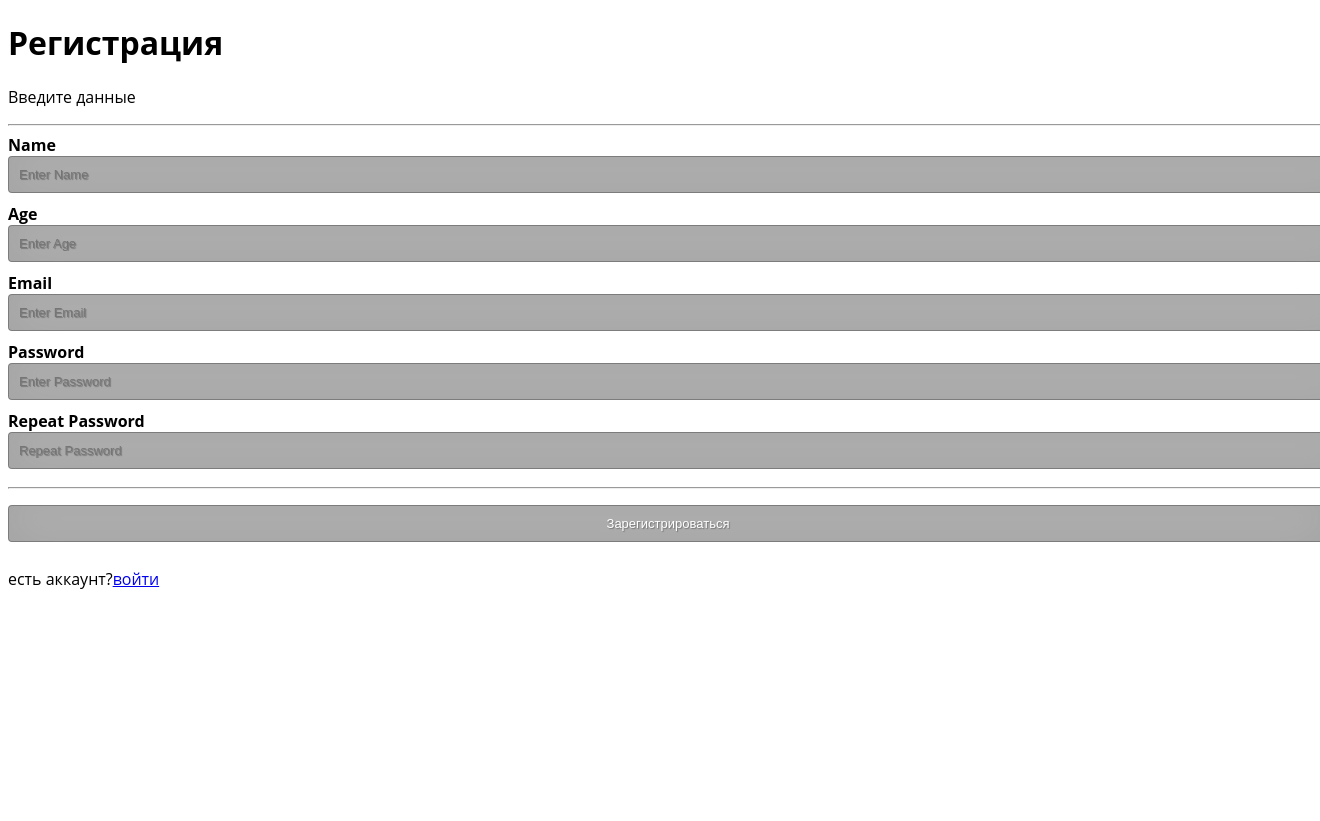
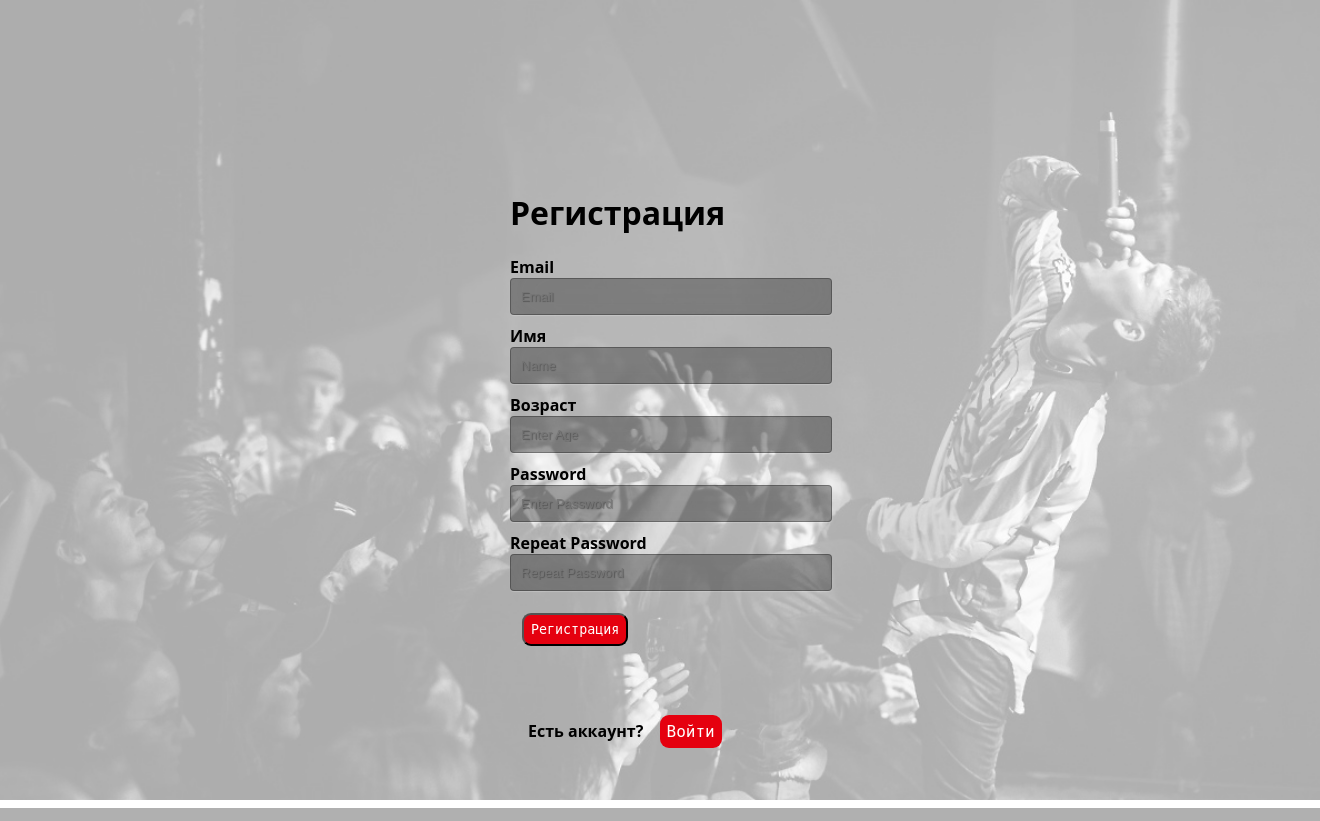
Before and after one commit to real-og/course, a Flask app: page /register in a window 1320 px wide; the page is wider, and only the part inside the window is pictured. Run offline with Flask 2, Linux system fonts and the light colour scheme; some libraries are stand-ins or nearby versions.

Commit message:
login frontend

```diff
--- a/static/css/styles.css
+++ b/static/css/styles.css
@@ -12,7 +12,14 @@ body {
 }
 
 .login_body {
+	background-size: cover;
 	background-image: url(../images/back1_t.png);
+	background-repeat: no-repeat;
+	background-position: center center;
+}
+.reg_body {
+	background-size: cover;
+	background-image: url(../images/back2_t.png);
 	background-repeat: no-repeat;
 	background-position: center center;
 
@@ -29,13 +36,11 @@ table {
 
 
 
-.login {
+.login, .register {
 	position: absolute;
-	top: 50%;
+	top: 40%;
 	left: 50%;
 	margin: -150px 0 0 -150px;
-
-
 	width: 300px;
 	height: 400px;
 }
--- a/templates/register.html
+++ b/templates/register.html
@@ -1,48 +1,34 @@
-<!DOCTYPE html>
-<html>
+{% extends 'base.html' %}
 
-<head>
-    <link rel="stylesheet" href="../static/css/styles.css">
-    <meta name="viewport" content="width=device-width, initial-scale=1">
-</head>
+{% block content %}
+{{ super() }}
 
-<body>
-    {% for cat, msg in get_flashed_messages(True) %}
-    <div class="flash {{cat}}">{{msg}}</div>
-    {% endfor %}
+<body class="reg_body">
+    <div class="register">
+        <h1>Регистрация</h1>
+        <form action="" method="post" class="form-contact">
+            <label for="email"><b>Email</b></label>
+            <input name="email" type="text" placeholder="Email" required="required" />
 
+            <label for="name"><b>Имя</b></label>
+            <input name="name" type="text" placeholder="Name" required="required" />
 
-    <form action="" method="post" class="form-contact">
-        <div class="container">
-            <h1>Регистрация</h1>
-            <p>Введите данные</p>
-            <hr>
-            <label for="name"><b>Name</b></label>
-            <input type="text" placeholder="Enter Name" name="name" required>
-
-            <label for="age"><b>Age</b></label>
+            <label for="age"><b>Возраст</b></label>
             <input type="text" placeholder="Enter Age" name="age" required>
-
-            <label for="email"><b>Email</b></label>
-            <input type="text" placeholder="Enter Email" name="email" required>
 
             <label for="psw"><b>Password</b></label>
             <input type="password" placeholder="Enter Password" name="psw" required>
 
             <label for="psw2"><b>Repeat Password</b></label>
             <input type="password" placeholder="Repeat Password" name="psw2" required>
-            <hr>
-            <p><input type="submit" value="Зарегистрироваться" />
 
-
-
-        </div>
-
-        <div class="container signin">
-            <p>есть аккаунт?<a href="{{url_for('login')}}">войти</a></p>
-        </div>
-    </form>
+            <button type="submit" class="my-btn" >Регистрация</button>
+        </form>
+    </div>
+    <div style="position: absolute; top: 90%; left: 40%;">
+        <b>Есть аккаунт?</b>
+        <a class="my-btn" href="{{url_for('login')}}">Войти</a>
+    </div>
 
 </body>
-
-</html>
+{% endblock %}
```
Also changed, not shown: static/images/back2.jpg (added), static/images/back2_t.png (added).
